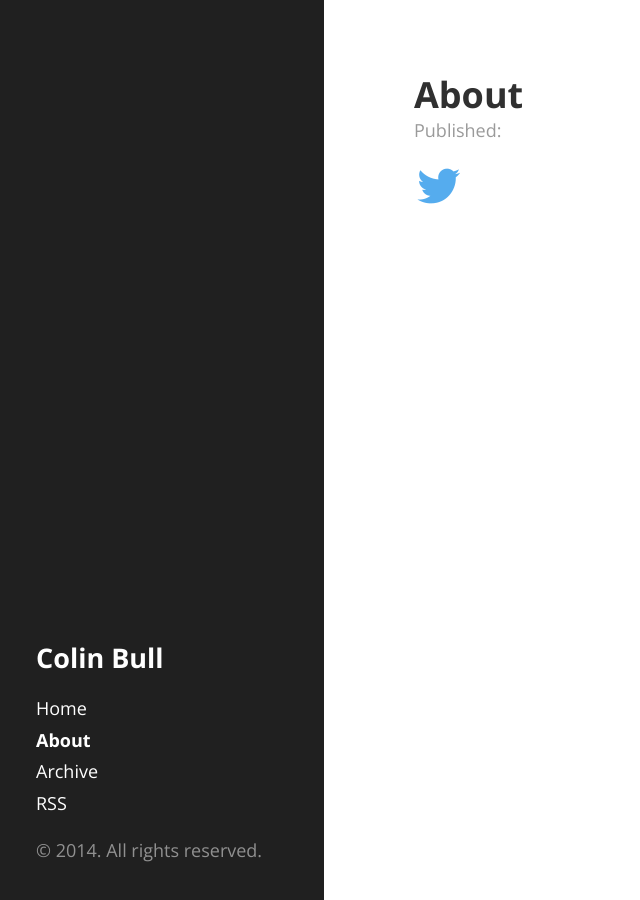
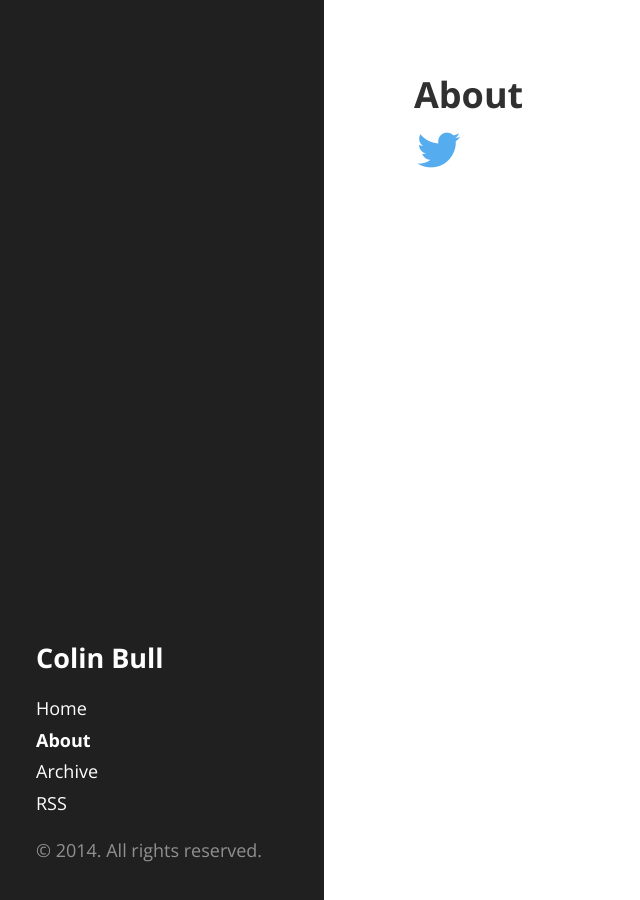
Before and after one commit to colinbull/colinbull.github.io, a Jekyll site: the page built from about.md, in a window 1280 px wide. Shown: the whole page, without its empty margins (0-640 px from the left). Built offline with Jekyll 4.4.1, drawn with Linux system fonts in a browser that asks for light colours; some web fonts are replaced; Markdown is read by kramdown in place of the engine named in the settings.

Commit message:
Removing published prefix

```diff
--- a/_layouts/page.html
+++ b/_layouts/page.html
@@ -4,7 +4,7 @@
 
 <div class="page">
     <h1 class="page-title">{{ page.title }}</h1>
-    <span class="post-date">Published: {{ page.date | date: "%B %d, %Y" }}</span>
+    <span class="post-date">{{ page.date | date: "%B %d, %Y" }}</span>
     {{ content }}
     <div>
         <a href="https://twitter.com/share/tweet?url={{ site.url }}{{ page.url }}&text={{ page.title }}&via=colinbul" target="_blank">
```
